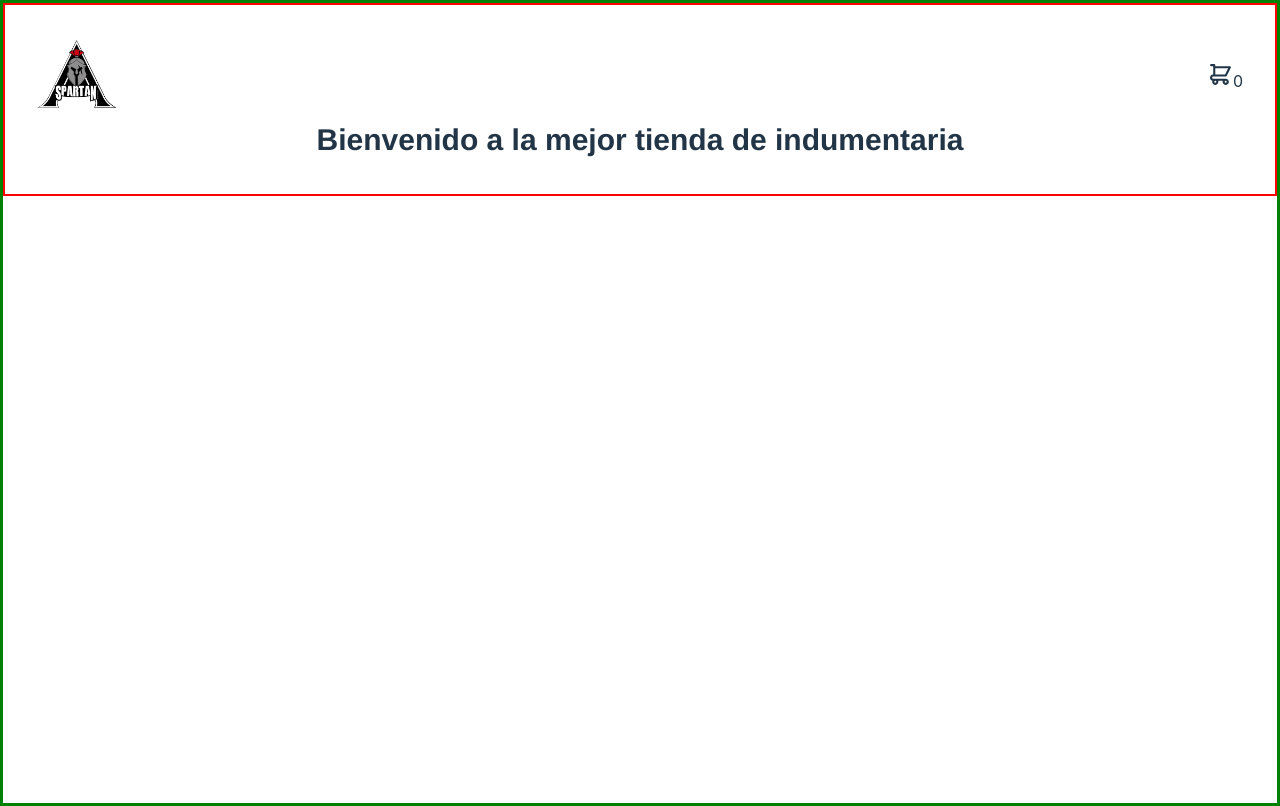
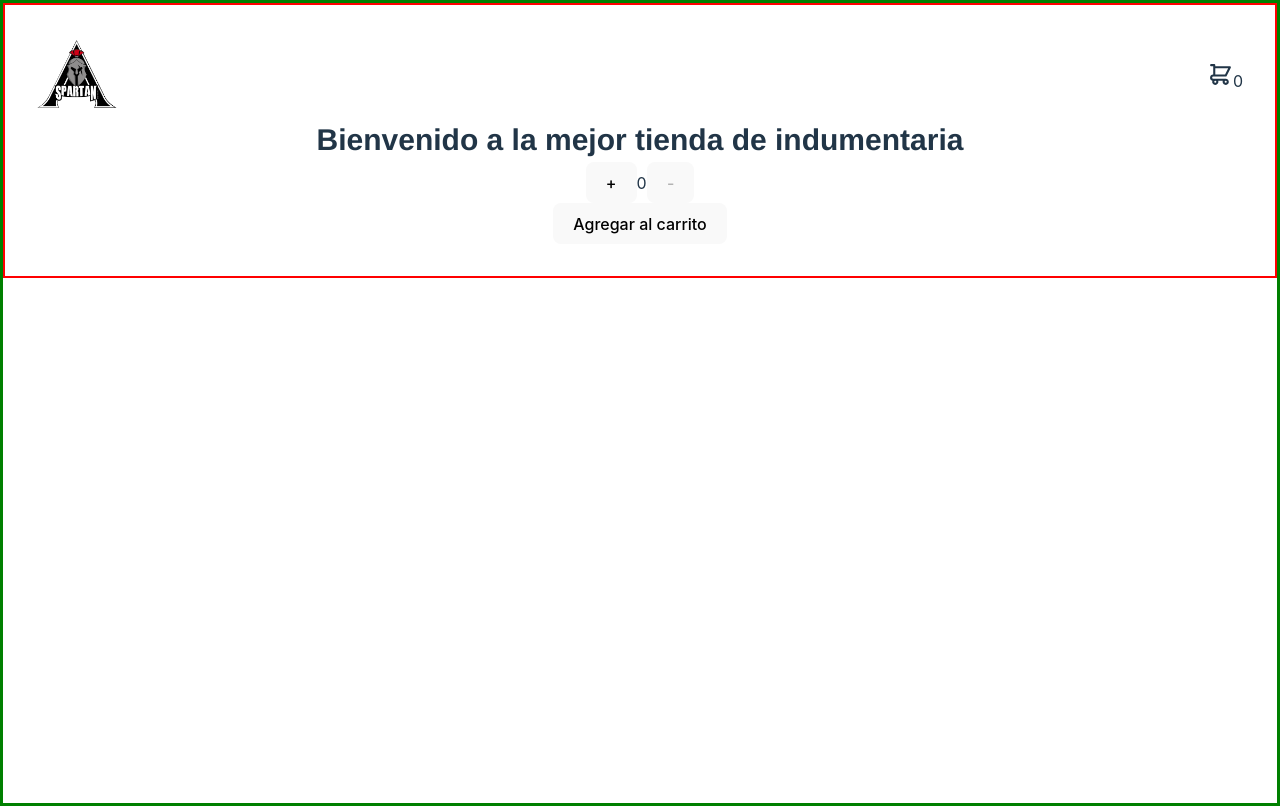
Before and after one commit to nicolasromani/Proyec-ReactCoderRomani, a React (Vite) app in the folder PreEntrega1-ROMANI/: page / in a window 1280 px wide. Built offline with nearby package versions, Linux system fonts and the light colour scheme.

Commit message:
agregando boton

```diff
--- /dev/null
+++ b/PreEntrega1-ROMANI/src/Components/ItemCount/ItemCount.jsx
@@ -0,0 +1,30 @@
+import { useState } from "react"
+
+export default function ItemCount({stock, onAdd}) {
+  const [count, setCount] = useState(0)
+
+  const increment = () => {
+    if (count < stock) {
+      setCount (count + 1);
+    }
+  }
+
+  const decrement = () => {
+    if (count > 0) {
+      setCount (count - 1);
+    }
+  }
+
+  return (
+    <div>
+      <div>
+        <button onClick={increment} disabled = {count==10}> + </button>
+        <span>{count}</span>
+        <button onClick={decrement} disabled = {count==0}> - </button>
+      </div>
+      <div>
+        <button>Agregar al carrito</button>
+      </div>
+    </div>
+  )
+}
--- a/PreEntrega1-ROMANI/src/Components/ItemListContainer/ItemListContainer.jsx
+++ b/PreEntrega1-ROMANI/src/Components/ItemListContainer/ItemListContainer.jsx
@@ -1,9 +1,11 @@
-import { saludo } from '../NavBar/navBar.module.css'
+import ItemCount from '../ItemCount/ItemCount'
+import { saludo } from './itemListContainer.module.css'
 
 export default function ItemListContainer({greeting}) {
   return (
     <div>
         <span className = {saludo} > {greeting} </span>
+    <ItemCount stock = {10} onAdd = {(count) => console.log('Cantidad agregada ',count)}/>
     </div>
   )
 }
--- /dev/null
+++ b/PreEntrega1-ROMANI/src/Components/ItemListContainer/itemListContainer.module.css
@@ -0,0 +1,5 @@
+.saludo {
+    font-size: 30px;
+    font-weight: bold;
+    font-family: 'Franklin Gothic Medium', 'Arial Narrow', Arial, sans-serif;
+}
--- a/PreEntrega1-ROMANI/src/Components/NavBar/navBar.module.css
+++ b/PreEntrega1-ROMANI/src/Components/NavBar/navBar.module.css
@@ -23,9 +23,3 @@
     width: 25px;
     height: 25px;
 }
-.saludo {
-    font-size: 30px;
-    font-weight: bold;
-    font-family: 'Franklin Gothic Medium', 'Arial Narrow', Arial, sans-serif;
-
-}
```
Also changed, not shown: PreEntrega1-ROMANI/src/Components/ItemCount/itemCount.module.css (added).
